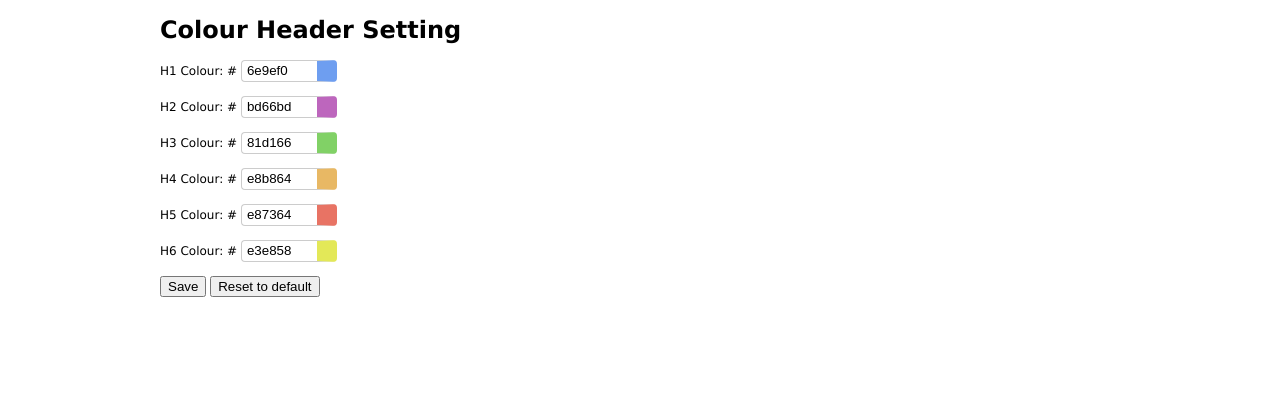
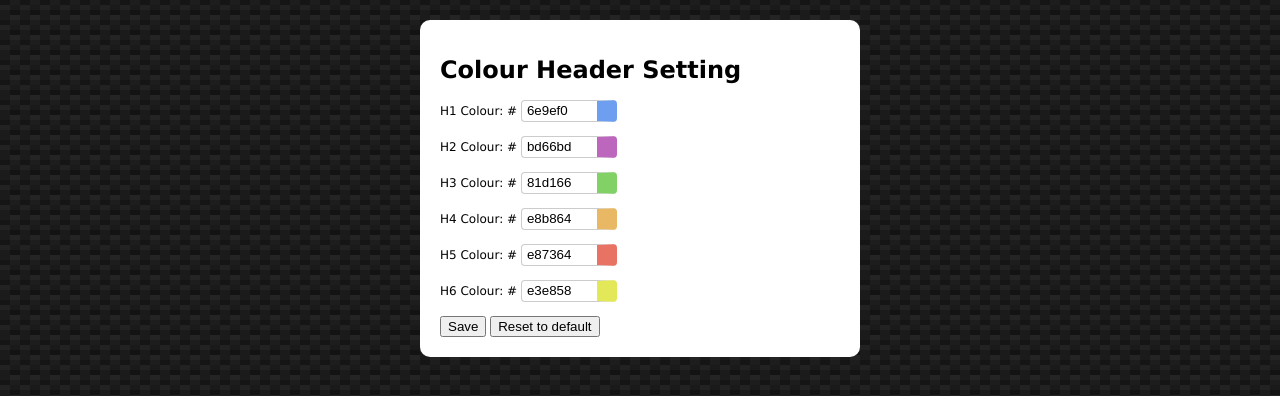
Before and after one commit to liakwee/ColourlizeHeader, a browser extension: page sources/src/options/index.html in a window 1280 px wide. Drawn offline with Linux system fonts and the light colour scheme.

Commit message:
Updated option page

```diff
--- a/sources/src/inject/inactive.js
+++ b/sources/src/inject/inactive.js
@@ -4,5 +4,5 @@ for(var i=1; i<=6; i++){
     $('body').find('h'+i).removeClass('ch-h'+i+'-tags');
     $('body').find('h'+i).attr('name', '');
     $('body').find('h'+i).attr('title', '');
-    $('body').find('h'+i).css('background', 'none');
+    $('body').find('h'+i).css('background', '');
 }
--- a/sources/src/inject/inject.js
+++ b/sources/src/inject/inject.js
@@ -51,7 +51,7 @@ function searching() {
 
     $('#ch-floatMenu li').each(function(i){
         var number = $('h'+(i+1)).length;
-        console.log((i+1) +' '+number);
+        //console.log((i+1) +' '+number);
         $(this).html('H'+(i+1)+' Tags ('+number+')');
     })
 
--- a/sources/src/options/index.html
+++ b/sources/src/options/index.html
@@ -7,15 +7,33 @@
     <script src="option.js"></script>
     <link rel="stylesheet" href="colpick.css"/>
     <style>
+        html{
+            height: 100%;
+            box-sizing: border-box;
+        }
         body{
             padding: 0;
             margin: 0;
+            min-height: 100%;
+            display: block;
+
             font:12px "Lucida Grande", "Lucida Sans Unicode", "Lucida Sans", Geneva, Verdana, sans-serif;
+            background:
+            linear-gradient(27deg, #151515 5px, transparent 5px) 0 5px,
+            linear-gradient(207deg, #151515 5px, transparent 5px) 10px 0px,
+            linear-gradient(27deg, #222 5px, transparent 5px) 0px 10px,
+            linear-gradient(207deg, #222 5px, transparent 5px) 10px 5px,
+            linear-gradient(90deg, #1b1b1b 10px, transparent 10px),
+            linear-gradient(#1d1d1d 25%, #1a1a1a 25%, #1a1a1a 50%, transparent 50%, transparent 75%, #242424 75%, #242424);
+            background-color: #131313;
+            background-size: 20px 20px;
         }
         .wrapper{
-            width: 960px;
-            margin: 0 auto;
-            padding: 0 10px;
+            width: 400px;
+            margin: 20px auto;
+            padding: 20px;
+            background: #fff;
+            border-radius: 10px;
         }
         .colpicker {
             margin:0;
@@ -48,6 +66,8 @@
         #h6{
             border-right:20px solid #e3e858;
         }
+
+
     </style>
 </head>
 <body>
```
Also changed, not shown: sources/src/browser_action/browser_action.html (deleted, +0 -17 lines), sources/src/inject/inject.css (+6 -6 lines), sources/manifest.json.
